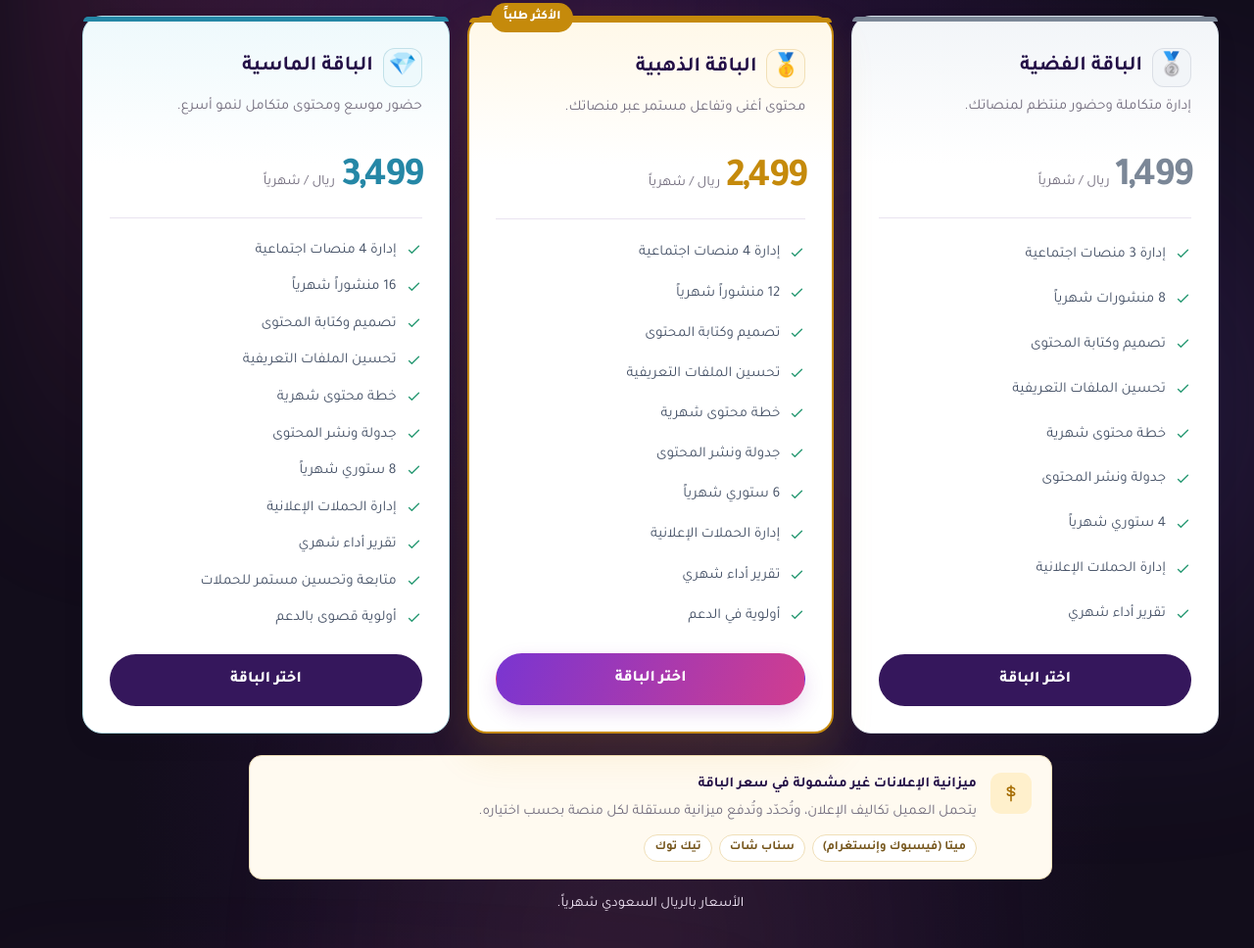
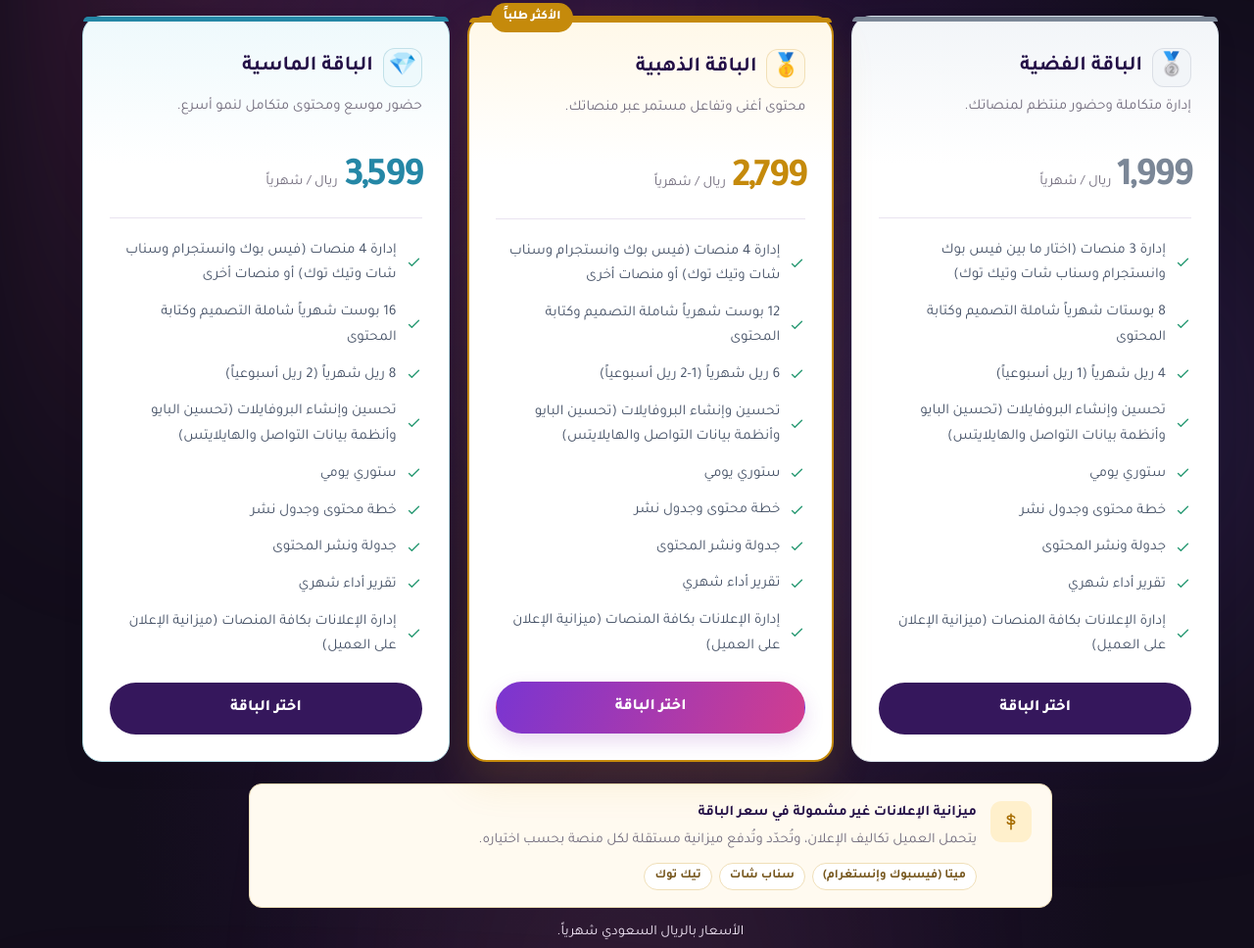
Before and after one commit to algamaoi2002-tech/twasul-global-redesign, a plain HTML site: page index.html in a window 1280 px wide. Shown: the part 4137-5105 px from the top of the page at 98% size. Drawn offline with Linux system fonts and the light colour scheme.

Commit message:
تحديث محتوى وأسعار الباقات

```diff
--- a/index.html
+++ b/index.html
@@ -574,17 +574,17 @@
             <article class="price-card price-card-silver">
               <h3><span class="plan-mark" aria-hidden="true">🥈</span>الباقة الفضية</h3>
               <p class="price-intro">إدارة متكاملة وحضور منتظم لمنصاتك.</p>
-              <div class="price-value"><strong>1,499</strong><span>ريال / شهرياً</span></div>
+              <div class="price-value"><strong>1,999</strong><span>ريال / شهرياً</span></div>
               <ul class="price-features">
-                <li><svg viewBox="0 0 24 24" fill="none" aria-hidden="true"><path d="m5 12 4 4L19 6" stroke="currentColor" stroke-width="2" stroke-linecap="round" stroke-linejoin="round"/></svg>إدارة 3 منصات اجتماعية</li>
-                <li><svg viewBox="0 0 24 24" fill="none" aria-hidden="true"><path d="m5 12 4 4L19 6" stroke="currentColor" stroke-width="2" stroke-linecap="round" stroke-linejoin="round"/></svg>8 منشورات شهرياً</li>
-                <li><svg viewBox="0 0 24 24" fill="none" aria-hidden="true"><path d="m5 12 4 4L19 6" stroke="currentColor" stroke-width="2" stroke-linecap="round" stroke-linejoin="round"/></svg>تصميم وكتابة المحتوى</li>
-                <li><svg viewBox="0 0 24 24" fill="none" aria-hidden="true"><path d="m5 12 4 4L19 6" stroke="currentColor" stroke-width="2" stroke-linecap="round" stroke-linejoin="round"/></svg>تحسين الملفات التعريفية</li>
-                <li><svg viewBox="0 0 24 24" fill="none" aria-hidden="true"><path d="m5 12 4 4L19 6" stroke="currentColor" stroke-width="2" stroke-linecap="round" stroke-linejoin="round"/></svg>خطة محتوى شهرية</li>
+                <li><svg viewBox="0 0 24 24" fill="none" aria-hidden="true"><path d="m5 12 4 4L19 6" stroke="currentColor" stroke-width="2" stroke-linecap="round" stroke-linejoin="round"/></svg>إدارة 3 منصات (اختار ما بين فيس بوك وانستجرام وسناب شات وتيك توك)</li>
+                <li><svg viewBox="0 0 24 24" fill="none" aria-hidden="true"><path d="m5 12 4 4L19 6" stroke="currentColor" stroke-width="2" stroke-linecap="round" stroke-linejoin="round"/></svg>8 بوستات شهرياً شاملة التصميم وكتابة المحتوى</li>
+                <li><svg viewBox="0 0 24 24" fill="none" aria-hidden="true"><path d="m5 12 4 4L19 6" stroke="currentColor" stroke-width="2" stroke-linecap="round" stroke-linejoin="round"/></svg>4 ريل شهرياً (1 ريل أسبوعياً)</li>
+                <li><svg viewBox="0 0 24 24" fill="none" aria-hidden="true"><path d="m5 12 4 4L19 6" stroke="currentColor" stroke-width="2" stroke-linecap="round" stroke-linejoin="round"/></svg>تحسين وإنشاء البروفايلات (تحسين البايو وأنظمة بيانات التواصل والهايلايتس)</li>
+                <li><svg viewBox="0 0 24 24" fill="none" aria-hidden="true"><path d="m5 12 4 4L19 6" stroke="currentColor" stroke-width="2" stroke-linecap="round" stroke-linejoin="round"/></svg>ستوري يومي</li>
+                <li><svg viewBox="0 0 24 24" fill="none" aria-hidden="true"><path d="m5 12 4 4L19 6" stroke="currentColor" stroke-width="2" stroke-linecap="round" stroke-linejoin="round"/></svg>خطة محتوى وجدول نشر</li>
                 <li><svg viewBox="0 0 24 24" fill="none" aria-hidden="true"><path d="m5 12 4 4L19 6" stroke="currentColor" stroke-width="2" stroke-linecap="round" stroke-linejoin="round"/></svg>جدولة ونشر المحتوى</li>
-                <li><svg viewBox="0 0 24 24" fill="none" aria-hidden="true"><path d="m5 12 4 4L19 6" stroke="currentColor" stroke-width="2" stroke-linecap="round" stroke-linejoin="round"/></svg>4 ستوري شهرياً</li>
-                <li><svg viewBox="0 0 24 24" fill="none" aria-hidden="true"><path d="m5 12 4 4L19 6" stroke="currentColor" stroke-width="2" stroke-linecap="round" stroke-linejoin="round"/></svg>إدارة الحملات الإعلانية</li>
                 <li><svg viewBox="0 0 24 24" fill="none" aria-hidden="true"><path d="m5 12 4 4L19 6" stroke="currentColor" stroke-width="2" stroke-linecap="round" stroke-linejoin="round"/></svg>تقرير أداء شهري</li>
+                <li><svg viewBox="0 0 24 24" fill="none" aria-hidden="true"><path d="m5 12 4 4L19 6" stroke="currentColor" stroke-width="2" stroke-linecap="round" stroke-linejoin="round"/></svg>إدارة الإعلانات بكافة المنصات (ميزانية الإعلان على العميل)</li>
               </ul>
               <a class="button button-dark" href="https://wa.me/966544835151?text=%D8%A3%D8%B1%D8%BA%D8%A8%20%D8%A8%D8%A7%D9%84%D8%A7%D8%B3%D8%AA%D9%81%D8%B3%D8%A7%D8%B1%20%D8%B9%D9%86%20%D8%A7%D9%84%D8%A8%D8%A7%D9%82%D8%A9%20%D8%A7%D9%84%D9%81%D8%B6%D9%8A%D8%A9" target="_blank" rel="noopener noreferrer">اختر الباقة</a>
             </article>
@@ -592,37 +592,34 @@
               <span class="popular-label">الأكثر طلباً</span>
               <h3><span class="plan-mark" aria-hidden="true">🥇</span>الباقة الذهبية</h3>
               <p class="price-intro">محتوى أغنى وتفاعل مستمر عبر منصاتك.</p>
-              <div class="price-value"><strong>2,499</strong><span>ريال / شهرياً</span></div>
+              <div class="price-value"><strong>2,799</strong><span>ريال / شهرياً</span></div>
               <ul class="price-features">
-                <li><svg viewBox="0 0 24 24" fill="none" aria-hidden="true"><path d="m5 12 4 4L19 6" stroke="currentColor" stroke-width="2" stroke-linecap="round" stroke-linejoin="round"/></svg>إدارة 4 منصات اجتماعية</li>
-                <li><svg viewBox="0 0 24 24" fill="none" aria-hidden="true"><path d="m5 12 4 4L19 6" stroke="currentColor" stroke-width="2" stroke-linecap="round" stroke-linejoin="round"/></svg>12 منشوراً شهرياً</li>
-                <li><svg viewBox="0 0 24 24" fill="none" aria-hidden="true"><path d="m5 12 4 4L19 6" stroke="currentColor" stroke-width="2" stroke-linecap="round" stroke-linejoin="round"/></svg>تصميم وكتابة المحتوى</li>
-                <li><svg viewBox="0 0 24 24" fill="none" aria-hidden="true"><path d="m5 12 4 4L19 6" stroke="currentColor" stroke-width="2" stroke-linecap="round" stroke-linejoin="round"/></svg>تحسين الملفات التعريفية</li>
-                <li><svg viewBox="0 0 24 24" fill="none" aria-hidden="true"><path d="m5 12 4 4L19 6" stroke="currentColor" stroke-width="2" stroke-linecap="round" stroke-linejoin="round"/></svg>خطة محتوى شهرية</li>
+                <li><svg viewBox="0 0 24 24" fill="none" aria-hidden="true"><path d="m5 12 4 4L19 6" stroke="currentColor" stroke-width="2" stroke-linecap="round" stroke-linejoin="round"/></svg>إدارة 4 منصات (فيس بوك وانستجرام وسناب شات وتيك توك) أو منصات أخرى</li>
+                <li><svg viewBox="0 0 24 24" fill="none" aria-hidden="true"><path d="m5 12 4 4L19 6" stroke="currentColor" stroke-width="2" stroke-linecap="round" stroke-linejoin="round"/></svg>12 بوست شهرياً شاملة التصميم وكتابة المحتوى</li>
+                <li><svg viewBox="0 0 24 24" fill="none" aria-hidden="true"><path d="m5 12 4 4L19 6" stroke="currentColor" stroke-width="2" stroke-linecap="round" stroke-linejoin="round"/></svg>6 ريل شهرياً (1-2 ريل أسبوعياً)</li>
+                <li><svg viewBox="0 0 24 24" fill="none" aria-hidden="true"><path d="m5 12 4 4L19 6" stroke="currentColor" stroke-width="2" stroke-linecap="round" stroke-linejoin="round"/></svg>تحسين وإنشاء البروفايلات (تحسين البايو وأنظمة بيانات التواصل والهايلايتس)</li>
+                <li><svg viewBox="0 0 24 24" fill="none" aria-hidden="true"><path d="m5 12 4 4L19 6" stroke="currentColor" stroke-width="2" stroke-linecap="round" stroke-linejoin="round"/></svg>ستوري يومي</li>
+                <li><svg viewBox="0 0 24 24" fill="none" aria-hidden="true"><path d="m5 12 4 4L19 6" stroke="currentColor" stroke-width="2" stroke-linecap="round" stroke-linejoin="round"/></svg>خطة محتوى وجدول نشر</li>
                 <li><svg viewBox="0 0 24 24" fill="none" aria-hidden="true"><path d="m5 12 4 4L19 6" stroke="currentColor" stroke-width="2" stroke-linecap="round" stroke-linejoin="round"/></svg>جدولة ونشر المحتوى</li>
-                <li><svg viewBox="0 0 24 24" fill="none" aria-hidden="true"><path d="m5 12 4 4L19 6" stroke="currentColor" stroke-width="2" stroke-linecap="round" stroke-linejoin="round"/></svg>6 ستوري شهرياً</li>
-                <li><svg viewBox="0 0 24 24" fill="none" aria-hidden="true"><path d="m5 12 4 4L19 6" stroke="currentColor" stroke-width="2" stroke-linecap="round" stroke-linejoin="round"/></svg>إدارة الحملات الإعلانية</li>
                 <li><svg viewBox="0 0 24 24" fill="none" aria-hidden="true"><path d="m5 12 4 4L19 6" stroke="currentColor" stroke-width="2" stroke-linecap="round" stroke-linejoin="round"/></svg>تقرير أداء شهري</li>
-                <li><svg viewBox="0 0 24 24" fill="none" aria-hidden="true"><path d="m5 12 4 4L19 6" stroke="currentColor" stroke-width="2" stroke-linecap="round" stroke-linejoin="round"/></svg>أولوية في الدعم</li>
+                <li><svg viewBox="0 0 24 24" fill="none" aria-hidden="true"><path d="m5 12 4 4L19 6" stroke="currentColor" stroke-width="2" stroke-linecap="round" stroke-linejoin="round"/></svg>إدارة الإعلانات بكافة المنصات (ميزانية الإعلان على العميل)</li>
               </ul>
               <a class="button" href="https://wa.me/966544835151?text=%D8%A3%D8%B1%D8%BA%D8%A8%20%D8%A8%D8%A7%D9%84%D8%A7%D8%B3%D8%AA%D9%81%D8%B3%D8%A7%D8%B1%20%D8%B9%D9%86%20%D8%A7%D9%84%D8%A8%D8%A7%D9%82%D8%A9%20%D8%A7%D9%84%D8%B0%D9%87%D8%A8%D9%8A%D8%A9" target="_blank" rel="noopener noreferrer">اختر الباقة</a>
             </article>
             <article class="price-card price-card-diamond">
               <h3><span class="plan-mark" aria-hidden="true">💎</span>الباقة الماسية</h3>
               <p class="price-intro">حضور موسع ومحتوى متكامل لنمو أسرع.</p>
-              <div class="price-value"><strong>3,499</strong><span>ريال / شهرياً</span></div>
+              <div class="price-value"><strong>3,599</strong><span>ريال / شهرياً</span></div>
               <ul class="price-features">
-                <li><svg viewBox="0 0 24 24" fill="none" aria-hidden="true"><path d="m5 12 4 4L19 6" stroke="currentColor" stroke-width="2" stroke-linecap="round" stroke-linejoin="round"/></svg>إدارة 4 منصات اجتماعية</li>
-                <li><svg viewBox="0 0 24 24" fill="none" aria-hidden="true"><path d="m5 12 4 4L19 6" stroke="currentColor" stroke-width="2" stroke-linecap="round" stroke-linejoin="round"/></svg>16 منشوراً شهرياً</li>
-                <li><svg viewBox="0 0 24 24" fill="none" aria-hidden="true"><path d="m5 12 4 4L19 6" stroke="currentColor" stroke-width="2" stroke-linecap="round" stroke-linejoin="round"/></svg>تصميم وكتابة المحتوى</li>
-                <li><svg viewBox="0 0 24 24" fill="none" aria-hidden="true"><path d="m5 12 4 4L19 6" stroke="currentColor" stroke-width="2" stroke-linecap="round" stroke-linejoin="round"/></svg>تحسين الملفات التعريفية</li>
-                <li><svg viewBox="0 0 24 24" fill="none" aria-hidden="true"><path d="m5 12 4 4L19 6" stroke="currentColor" stroke-width="2" stroke-linecap="round" stroke-linejoin="round"/></svg>خطة محتوى شهرية</li>
+                <li><svg viewBox="0 0 24 24" fill="none" aria-hidden="true"><path d="m5 12 4 4L19 6" stroke="currentColor" stroke-width="2" stroke-linecap="round" stroke-linejoin="round"/></svg>إدارة 4 منصات (فيس بوك وانستجرام وسناب شات وتيك توك) أو منصات أخرى</li>
+                <li><svg viewBox="0 0 24 24" fill="none" aria-hidden="true"><path d="m5 12 4 4L19 6" stroke="currentColor" stroke-width="2" stroke-linecap="round" stroke-linejoin="round"/></svg>16 بوست شهرياً شاملة التصميم وكتابة المحتوى</li>
+                <li><svg viewBox="0 0 24 24" fill="none" aria-hidden="true"><path d="m5 12 4 4L19 6" stroke="currentColor" stroke-width="2" stroke-linecap="round" stroke-linejoin="round"/></svg>8 ريل شهرياً (2 ريل أسبوعياً)</li>
+                <li><svg viewBox="0 0 24 24" fill="none" aria-hidden="true"><path d="m5 12 4 4L19 6" stroke="currentColor" stroke-width="2" stroke-linecap="round" stroke-linejoin="round"/></svg>تحسين وإنشاء البروفايلات (تحسين البايو وأنظمة بيانات التواصل والهايلايتس)</li>
+                <li><svg viewBox="0 0 24 24" fill="none" aria-hidden="true"><path d="m5 12 4 4L19 6" stroke="currentColor" stroke-width="2" stroke-linecap="round" stroke-linejoin="round"/></svg>ستوري يومي</li>
+                <li><svg viewBox="0 0 24 24" fill="none" aria-hidden="true"><path d="m5 12 4 4L19 6" stroke="currentColor" stroke-width="2" stroke-linecap="round" stroke-linejoin="round"/></svg>خطة محتوى وجدول نشر</li>
                 <li><svg viewBox="0 0 24 24" fill="none" aria-hidden="true"><path d="m5 12 4 4L19 6" stroke="currentColor" stroke-width="2" stroke-linecap="round" stroke-linejoin="round"/></svg>جدولة ونشر المحتوى</li>
-                <li><svg viewBox="0 0 24 24" fill="none" aria-hidden="true"><path d="m5 12 4 4L19 6" stroke="currentColor" stroke-width="2" stroke-linecap="round" stroke-linejoin="round"/></svg>8 ستوري شهرياً</li>
-                <li><svg viewBox="0 0 24 24" fill="none" aria-hidden="true"><path d="m5 12 4 4L19 6" stroke="currentColor" stroke-width="2" stroke-linecap="round" stroke-linejoin="round"/></svg>إدارة الحملات الإعلانية</li>
                 <li><svg viewBox="0 0 24 24" fill="none" aria-hidden="true"><path d="m5 12 4 4L19 6" stroke="currentColor" stroke-width="2" stroke-linecap="round" stroke-linejoin="round"/></svg>تقرير أداء شهري</li>
-                <li><svg viewBox="0 0 24 24" fill="none" aria-hidden="true"><path d="m5 12 4 4L19 6" stroke="currentColor" stroke-width="2" stroke-linecap="round" stroke-linejoin="round"/></svg>متابعة وتحسين مستمر للحملات</li>
-                <li><svg viewBox="0 0 24 24" fill="none" aria-hidden="true"><path d="m5 12 4 4L19 6" stroke="currentColor" stroke-width="2" stroke-linecap="round" stroke-linejoin="round"/></svg>أولوية قصوى بالدعم</li>
+                <li><svg viewBox="0 0 24 24" fill="none" aria-hidden="true"><path d="m5 12 4 4L19 6" stroke="currentColor" stroke-width="2" stroke-linecap="round" stroke-linejoin="round"/></svg>إدارة الإعلانات بكافة المنصات (ميزانية الإعلان على العميل)</li>
               </ul>
               <a class="button button-dark" href="https://wa.me/966544835151?text=%D8%A3%D8%B1%D8%BA%D8%A8%20%D8%A8%D8%A7%D9%84%D8%A7%D8%B3%D8%AA%D9%81%D8%B3%D8%A7%D8%B1%20%D8%B9%D9%86%20%D8%A7%D9%84%D8%A8%D8%A7%D9%82%D8%A9%20%D8%A7%D9%84%D9%85%D8%A7%D8%B3%D9%8A%D8%A9" target="_blank" rel="noopener noreferrer">اختر الباقة</a>
             </article>
```
